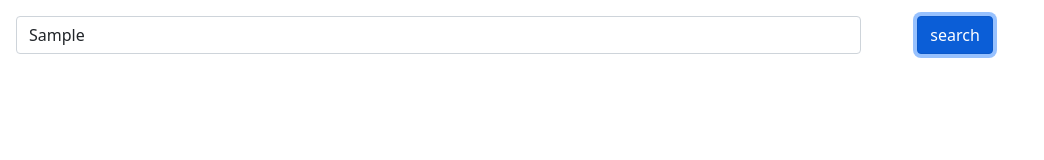
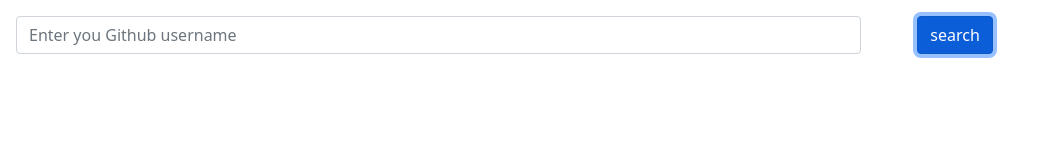
Before and after one commit to prgrmr-yn/github_info, a plain HTML site: page index.html in a window 1280 px wide. Both pictures are taken after typing "Sample" into the empty fields and a click on the input "search". Shown: the whole page, without its empty margins (0-1044 px from the left). Drawn offline with nearby package versions, Linux system fonts and the light colour scheme; no server answers.

Commit message:
fixed the appending of user data

```diff
--- a/index.html
+++ b/index.html
@@ -14,7 +14,7 @@
 <body>
 <form id="search-form" class="row">
   <div class="col-8 m-3">
-    <input type="text" id="search-input" class="form-control" placeholder="Enter you Github username">
+    <input type="text" id="search-input" class="form-control" placeholder="Enter you Github username" required>
   </div>
   <div class="col-2 m-3">
     <input type="submit" value="search" class="btn btn-primary">
--- a/main.js
+++ b/main.js
@@ -1,6 +1,5 @@
 const list = document.querySelector('#results');
 const form = document.querySelector('#search-form');
-console.log(form);
 
 const fetchUsers = (userInfo) => {
   fetch(`https://api.github.com/users/${userInfo}`)
@@ -38,6 +37,8 @@ const fetchUsers = (userInfo) => {
 // fetchUsers()
 form.addEventListener('submit', (e) =>{
   e.preventDefault();
-  const userInfo = e.currentTarget.querySelector('.form-control').value;
-  fetchUsers(userInfo)
+  let userInfo = e.currentTarget.querySelector('.form-control');
+  list.innerHTML = '';
+  fetchUsers(userInfo.value);
+  userInfo.value = '';
 });
```
